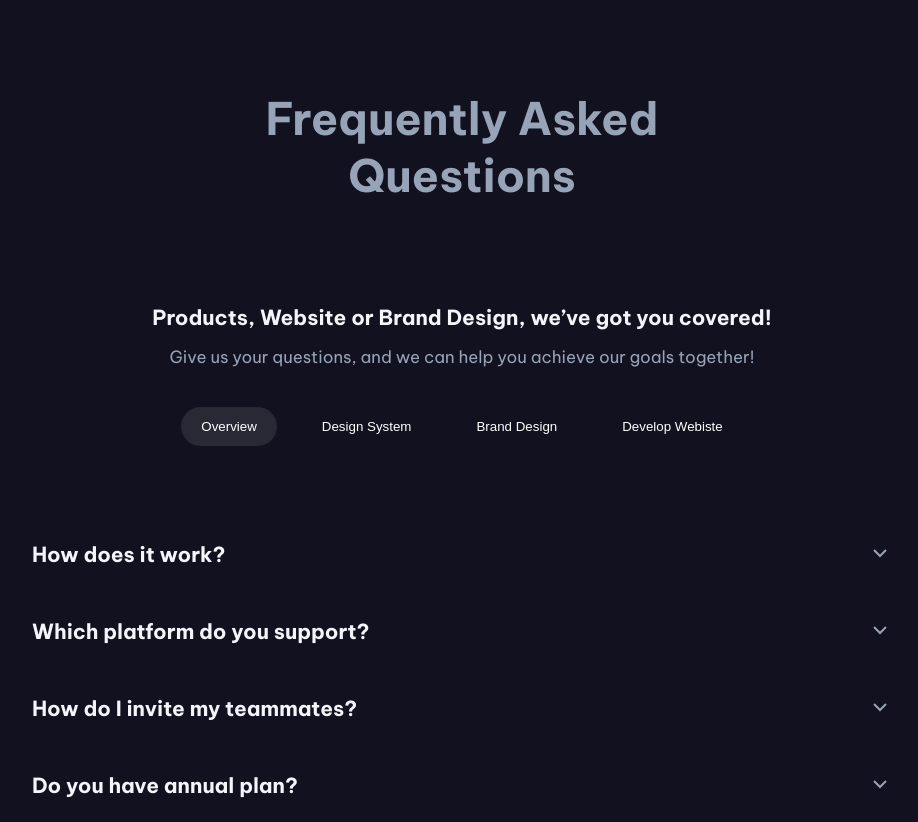
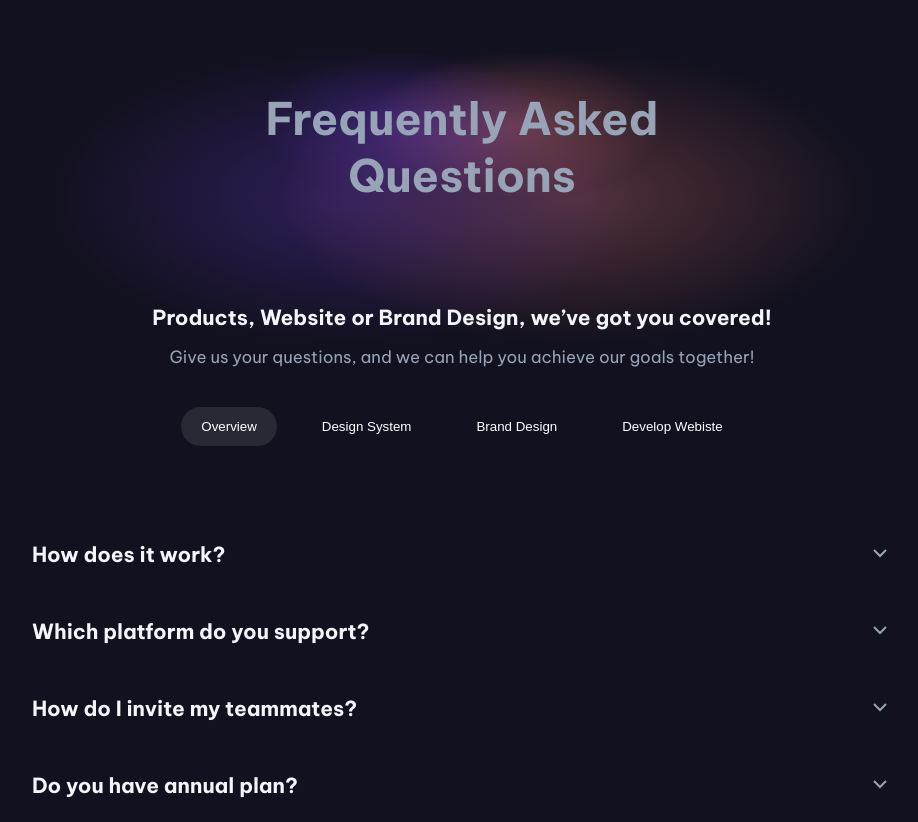
Before and after one commit to victorricci23/faq_page, a plain HTML site: page index.html in a window 1280 px wide. Shown: the top 822 px of the page, without its empty margins (178-1096 px from the left). Drawn offline with Linux system fonts and the light colour scheme.

Commit message:
Update style.css

```diff
--- a/assets/style.css
+++ b/assets/style.css
@@ -37,7 +37,7 @@ p {
 .header h1 {
     padding: 60px 50px;
     color: #97A3B6;
-    background-image: url("resources/faq-title-bg@2x.png");
+    background-image: url("../resources/faq-title-bg@2x.png");
     background-repeat: no-repeat;
     background-position: top;
     width: 100%;
@@ -191,7 +191,7 @@ h2 {
     }
 
     .header {
-        background-image: url("resources/faq-title-bg.svg");
+        background-image: url("../resources/faq-title-bg.svg");
         background-repeat: no-repeat;
         background-position: top;
     }
```
